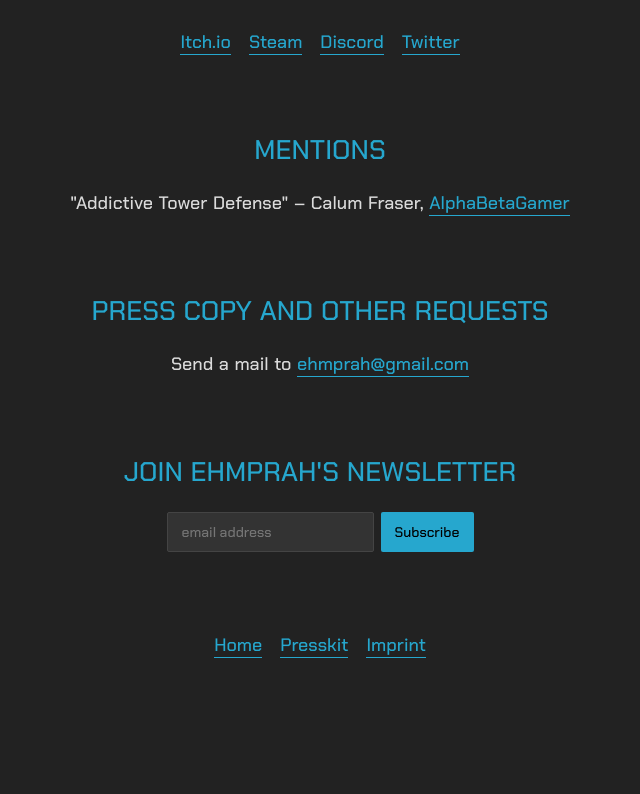
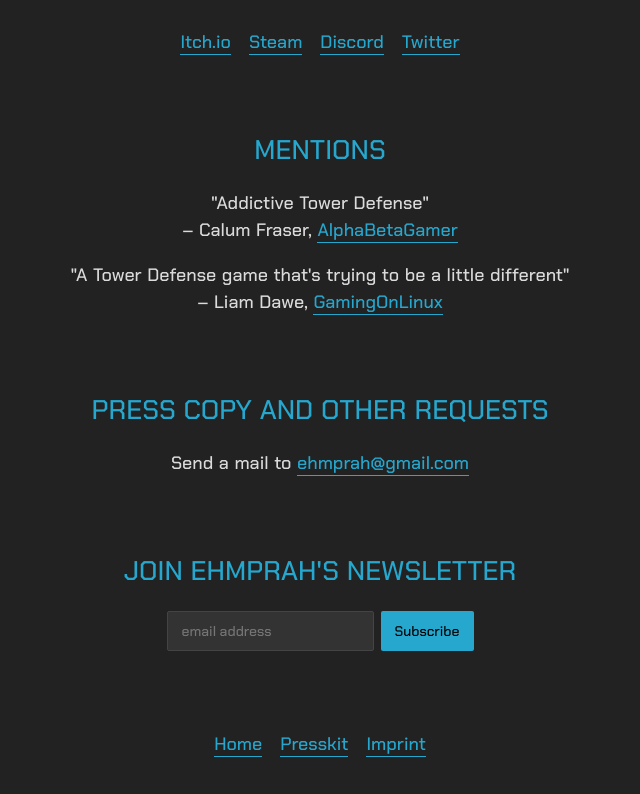
Before and after one commit to ehmprah/core-defense-website, a Nuxt app: page /presskit in a window 1280 px wide. Shown: the part 3539-4333 px from the top of the page, without its empty margins (320-960 px from the left). Before the commit the page ends 4234 px from the top, so only its background shows below. Built offline with nearby package versions, Linux system fonts and the light colour scheme.

Commit message:
Update presskit

```diff
--- a/pages/index.vue
+++ b/pages/index.vue
@@ -22,6 +22,27 @@
           frameborder="0"
           allow="accelerometer; autoplay; encrypted-media; gyroscope; picture-in-picture"
           allowfullscreen
+        ></iframe>
+      </div>
+
+      <div class="section">
+        <iframe
+          frameborder="0"
+          src="https://itch.io/embed/515268?linkback=true&amp;bg_color=111&amp;fg_color=dbdbdb&amp;link_color=26a7ce&amp;border_color=333"
+          width="552"
+          height="167"
+          ><a href="https://ehmprah.itch.io/core-defense"
+            >Core Defense by ehmprah</a
+          ></iframe
+        >
+      </div>
+
+      <div class="section">
+        <iframe
+          src="https://store.steampowered.com/widget/1203360/?t=A%20roguelike%20tower%20defense"
+          frameborder="0"
+          width="646"
+          height="190"
         ></iframe>
       </div>
 
@@ -134,7 +155,7 @@ export default {
 }
 
 .section {
-  max-width: 600px;
+  max-width: 640px;
   margin: 80px auto;
 }
 
--- a/pages/presskit.vue
+++ b/pages/presskit.vue
@@ -114,10 +114,18 @@
       <div class="section">
         <h2>Mentions</h2>
         <p>
-          "Addictive Tower Defense" – Calum Fraser,
+          "Addictive Tower Defense"<br />– Calum Fraser,
           <a
             href="https://twitter.com/gameralphabeta/status/1208815708169224192"
             >AlphaBetaGamer</a
+          >
+        </p>
+        <p>
+          "A Tower Defense game that's trying to be a little different"<br />–
+          Liam Dawe,
+          <a
+            href="https://www.gamingonlinux.com/articles/core-defense-aims-to-mix-up-the-tower-defense-genre-with-deck-building-and-randomness-out-now.15786/"
+            >GamingOnLinux</a
           >
         </p>
       </div>
```
